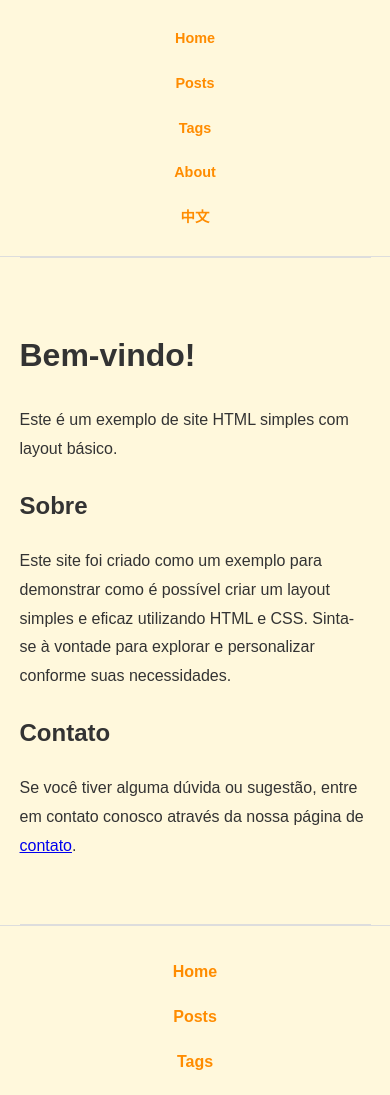
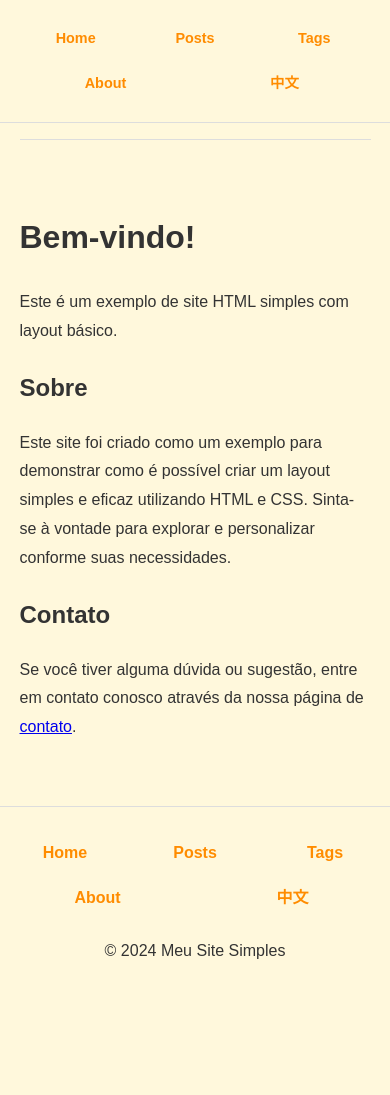
Before and after one commit to jsblnt/newsb, a plain HTML site: page index.html in a window 390 px wide. Shown: the top 1095 px of the page. After the commit the page ends 1005 px from the top, so only its background shows below. Drawn offline with Linux system fonts and the light colour scheme.

Commit message:
Update index.html

```diff
--- a/index.html
+++ b/index.html
@@ -26,9 +26,12 @@
             padding: 0;
             display: flex;
             justify-content: center;
+            flex-wrap: wrap; /* Permitir quebra de linha */
         }
         nav ul li {
             padding: 0 1rem; /* Espaçamento interno entre os links */
+            flex: 1 1 auto; /* Permitir que os itens se ajustem */
+            text-align: center; /* Centralizar texto */
         }
         nav ul li a {
             text-decoration: none;
@@ -40,10 +43,8 @@
         }
         .separator {
             border-top: 1px solid #ddd;
-            margin: 1rem 10%; /* Garantir que não toque as laterais */
-            width: 80%;
-            margin-left: auto;
-            margin-right: auto;
+            width: 80%; /* Largura definida para evitar tocar as laterais */
+            margin: 1rem auto; /* Centraliza a barra */
         }
         main {
             padding: 2rem 10%;
@@ -68,9 +69,12 @@
             padding: 0;
             display: flex;
             justify-content: center;
+            flex-wrap: wrap; /* Permitir quebra de linha */
         }
         footer ul li {
             padding: 0 1rem; /* Espaçamento interno entre os links */
+            flex: 1 1 auto; /* Permitir que os itens se ajustem */
+            text-align: center; /* Centralizar texto */
         }
         footer ul li a {
             text-decoration: none;
@@ -106,13 +110,15 @@
         /* Estilos responsivos */
         @media (max-width: 768px) {
             nav ul, footer ul {
-                flex-direction: column;
+                flex-direction: row;
+                flex-wrap: wrap; /* Permitir quebra de linha */
             }
             nav ul li, footer ul li {
-                padding: 0.5rem 0;
+                flex: 1 1 100px; /* Definir uma largura mínima */
+                text-align: center; /* Centralizar texto */
+                padding: 0.5rem; /* Ajustar espaçamento */
             }
             .separator {
-                margin: 0 5%;
                 width: 90%;
             }
             main {
@@ -159,7 +165,6 @@
         <h2>Contato</h2>
         <p>Se você tiver alguma dúvida ou sugestão, entre em contato conosco através da nossa página de <a href="#">contato</a>.</p>
     </main>
-    <div class="separator"></div>
     <footer>
         <ul>
             <li><a href="#">Home</a></li>
```
